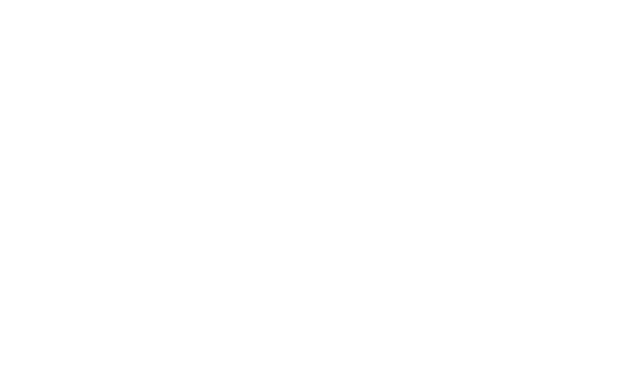
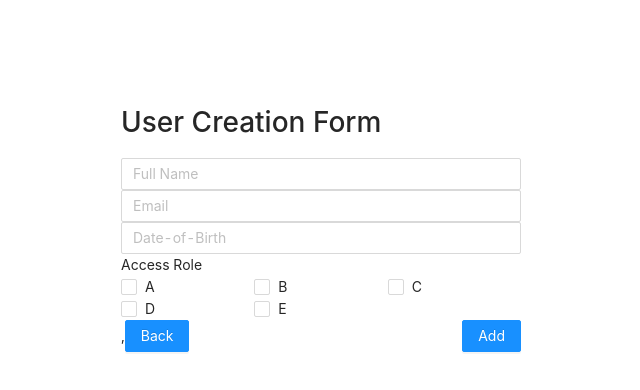
Before and after one commit to shassaan/images-dashboard-frontend, a React (Create React App) app: page /userCreationForm in a window 1280 px wide. Shown: the top 390 px of the page, without its empty margins (79-719 px from the left). Built offline with nearby package versions, Linux system fonts and the light colour scheme.

Commit message:
AddUserCreationForm

```diff
--- a/src/App.js
+++ b/src/App.js
@@ -2,15 +2,18 @@
 import { BrowserRouter as Router} from "react-router-dom";
 import Route from 'react-router-dom/Route';
 import Login from './Components/Login/login';
-import MainLayout from './Components/Layout/MainLayout'
+import MainLayout from './Components/Layout/MainLayout';
+import UsercreationForm from './Components/UserCreationForm'
 import './App.css'
 
 function App() {
   return (
 
     <Router>
+
        <Route path="/" exact strict component={()=>{return <Login/>}}/>
        <Route path="/layout" exact strict component={()=>{return <MainLayout/>}}/>
+       <Route path="/userCreationForm" exact strict component={()=>{return <UsercreationForm/>}}/>
        </Router>
 
 
--- a/src/Components/Layout/LayoutMenu.js
+++ b/src/Components/Layout/LayoutMenu.js
@@ -1,13 +1,14 @@
+import React from 'react';
+import {Link} from 'react-router-dom';
 import {Menu} from 'antd';
-import React from 'react';
 import { UploadOutlined, UserOutlined, VideoCameraOutlined } from '@ant-design/icons';
 
 const LayoutMenu =()=>{
 return(
     <Menu theme="dark" mode="inline" defaultSelectedKeys={['4']}>
-        <Menu.Item key="1" icon={<UserOutlined />}>
-          nav 1
-        </Menu.Item>
+       <Menu.Item key="1" icon={<UserOutlined />}><Link to ="/userCreationForm">
+          Create User
+          </Link></Menu.Item>
         <Menu.Item key="2" icon={<VideoCameraOutlined />}>
           nav 2
         </Menu.Item>
--- /dev/null
+++ b/src/Components/UserCreationForm.js
@@ -0,0 +1,44 @@
+import React from 'react'
+import { Input, Button, Checkbox, Row, Col} from 'antd';
+import {Link} from 'react-router-dom';
+
+const UserCreationForm =()=>{
+
+
+
+    return(
+        <div style={{width:400 ,height:100,marginTop:100, marginLeft:200}}>
+<h1>User Creation Form</h1>
+            <Input placeholder="Full Name"></Input>
+            <Input placeholder="Email"></Input>
+            <Input placeholder="Date-of-Birth"></Input>
+            <label>Access Role</label>
+            <Checkbox.Group style={{ width: '100%' }} >
+    <Row>
+      <Col span={8}>
+        <Checkbox value="A">A</Checkbox>
+      </Col>
+      <Col span={8}>
+        <Checkbox value="B">B</Checkbox>
+      </Col>
+      <Col span={8}>
+        <Checkbox value="C">C</Checkbox>
+      </Col>
+      <Col span={8}>
+        <Checkbox value="D">D</Checkbox>
+      </Col>
+      <Col span={8}>
+        <Checkbox value="E">E</Checkbox>
+      </Col>
+    </Row>
+  </Checkbox.Group>,
+
+
+        <Button type="primary" style={{float:'right'}}>Add</Button>
+        <Link to="/layout"><Button type="primary" >Back</Button></Link>
+
+</div>
+    )
+}
+
+export default UserCreationForm;
```
